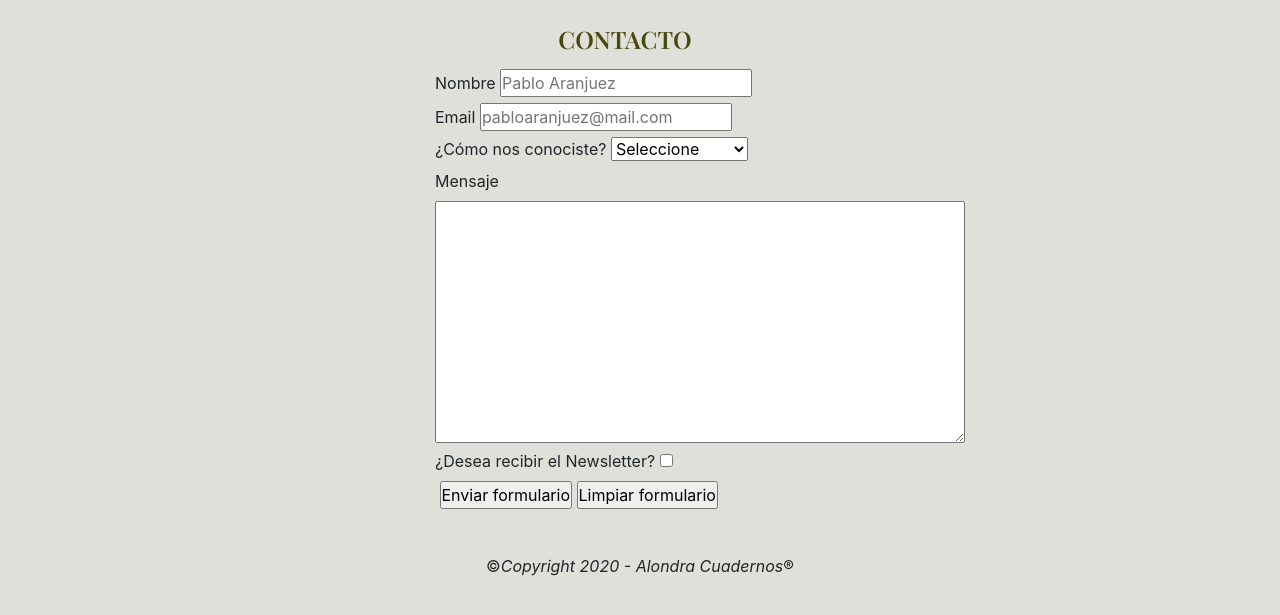
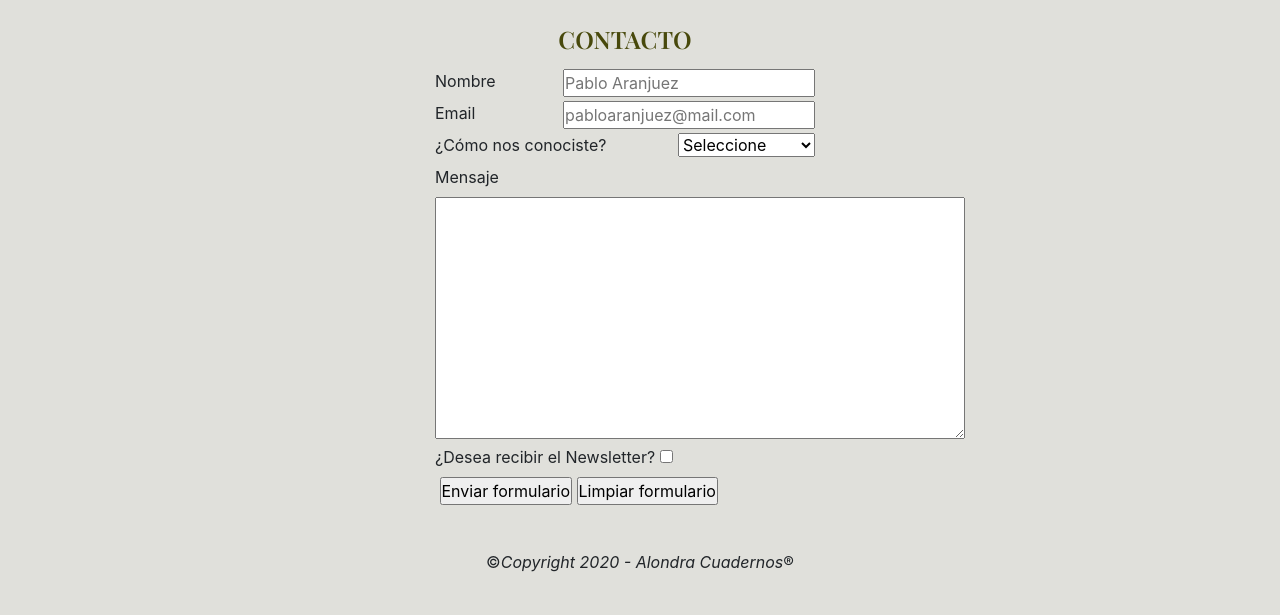
Before and after one commit to WallyVL/clase15, a website: page contacto/contacto.html in a window 1280 px wide. Shown: the part 127-742 px from the top of the page. Drawn offline with nearby package versions, Linux system fonts and the light colour scheme.

Commit message:
Update styles.css

```diff
--- a/css/styles.css
+++ b/css/styles.css
@@ -1,4 +1,3 @@
-
 *{
   margin: 0;
   padding: 0;
@@ -11,6 +10,9 @@
 }
 
 
+
+  /*ANIMADO*/
+
   ul li a {
     text-align: right;
     display: inline-block;
@@ -20,11 +22,9 @@ ul li a {
     font-style: italic;
     font-weight: 700;
     text-decoration: none;
-  transition: 1.5s;
+    transition: 0.5s;
 
     }
-
-  /*ANIMADO*/
 
   ul li a:hover {
     font-size: 1.1rem;
@@ -120,9 +120,10 @@ h1 {
 
 
 .tabla {
+   display:flex;
+   align-content: center;
    padding: 10px;
-   position: relative;
-   left: 280px;
+   margin: 0 350px 0 350px;
    width: 400px;
    height: auto;
    border: solid 2px #A69581;
@@ -143,6 +144,24 @@ h1 {
 
 }
 
+
+#nombre_input {
+  display:flex;
+  float: right;
+
+}
+
+#email_input {
+  display:flex;
+  float: right;
+
+}
+
+#mi_seleccion {
+  display:flex;
+  float: right;
+
+}
 
   main {
     width:990px;
```
Lines whose indentation alone changed are shown as unchanged.
